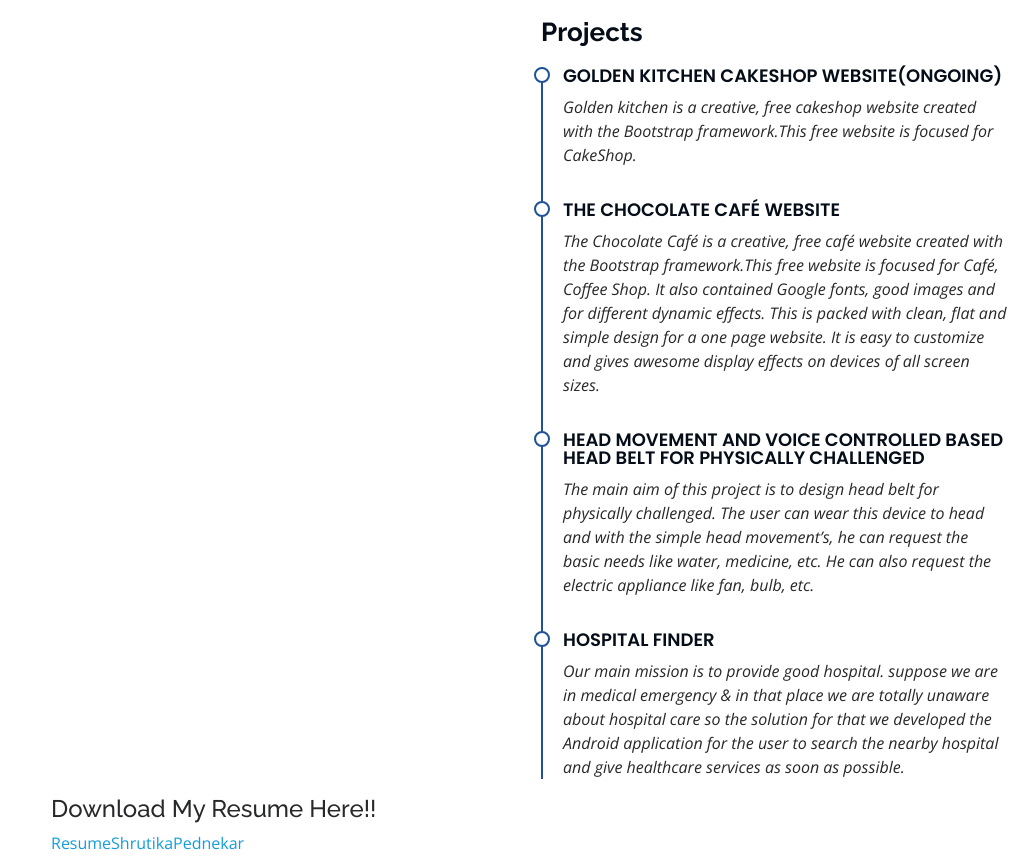
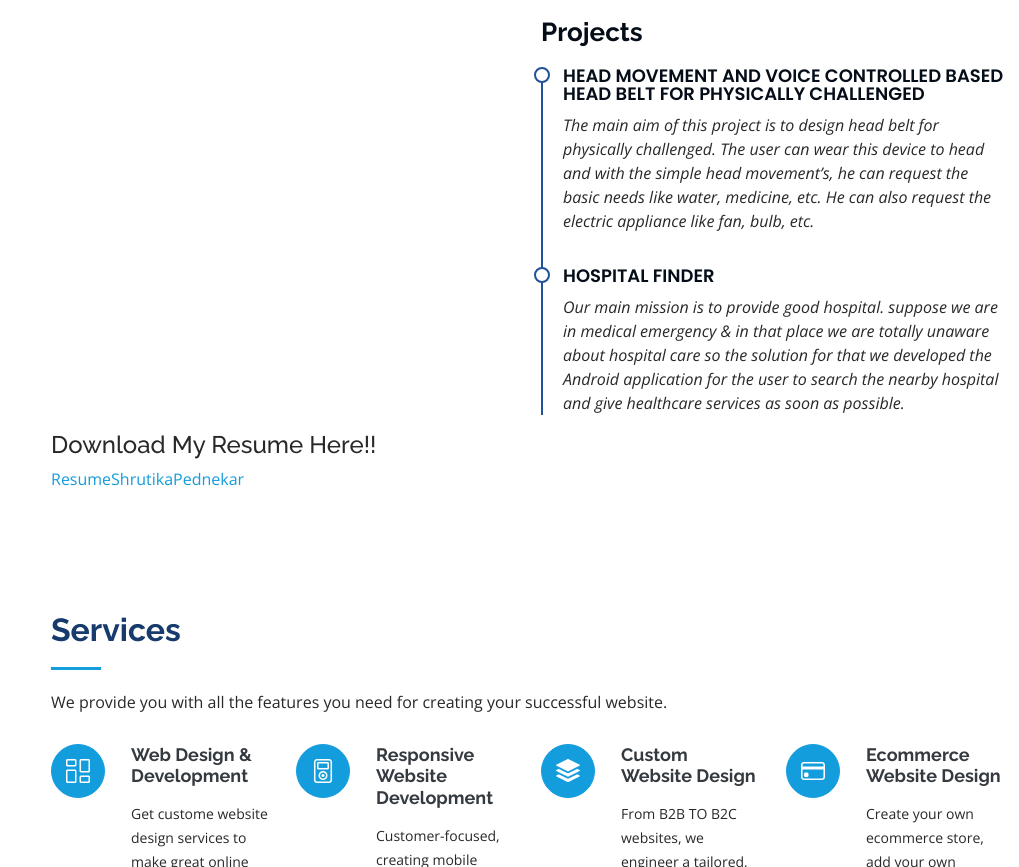
Before and after one commit to pshrutika/Shrutika_Pednekar_Portfolio-, a plain HTML site: page index.html in a window 1280 px wide. Shown: the part 3349-4216 px from the top of the page, without its empty margins (261-1280 px from the left). Drawn offline with nearby package versions, Linux system fonts and the light colour scheme.

Commit message:
Update index.html

```diff
--- a/index.html
+++ b/index.html
@@ -314,21 +314,7 @@
 
             </div>
             <h3 class="resume-title">Projects</h3>
-            <div class="resume-item">
-			   <h4>Golden Kitchen Cakeshop Website(Ongoing)</h4>
-			   <p><em>Golden kitchen is a creative, free cakeshop website created with the Bootstrap framework.This free
-          website is focused for CakeShop.</em></p>
-			   </div>
 			   <div class="resume-item">
-			   <h4>The Chocolate Café Website </h4>
-			   <p><em>The Chocolate Café is a creative, free café website created with the Bootstrap framework.This free
-          website is focused for Café, Coffee Shop. It also contained Google fonts, good images and for different
-          dynamic effects. This is packed with clean, flat and simple design for a one page website. It is easy to
-          customize and gives awesome display effects on devices of all screen sizes.
-          </em></p>
-          </div>
-
-          <div class="resume-item">
 			   <h4>Head Movement and Voice Controlled Based Head Belt for Physically Challenged</h4>
 			   <p><em>The main aim of this project is to design head belt for physically challenged. The user can wear this
           device to head and with the simple head movement’s, he can request the basic needs like water,
```
